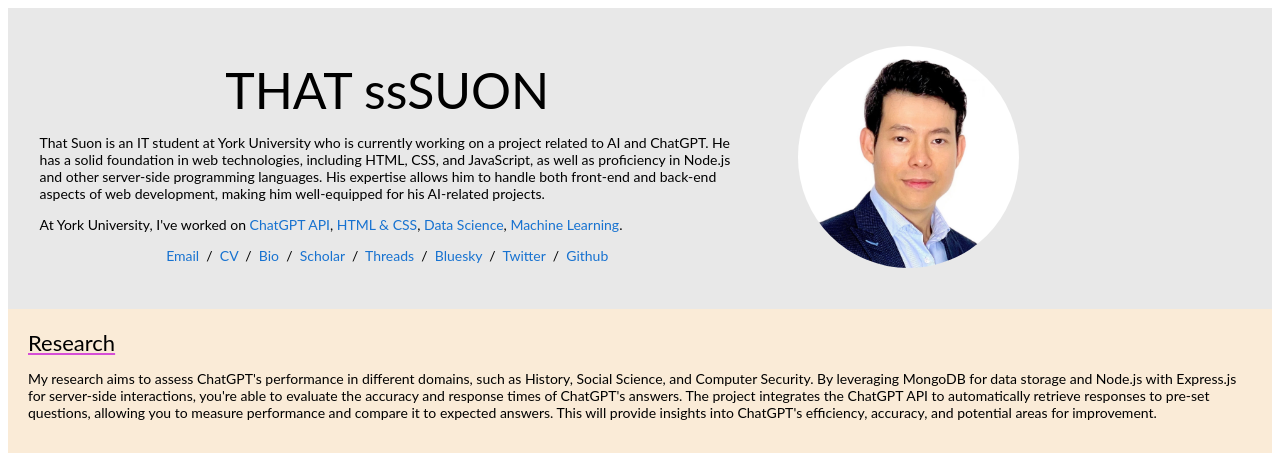
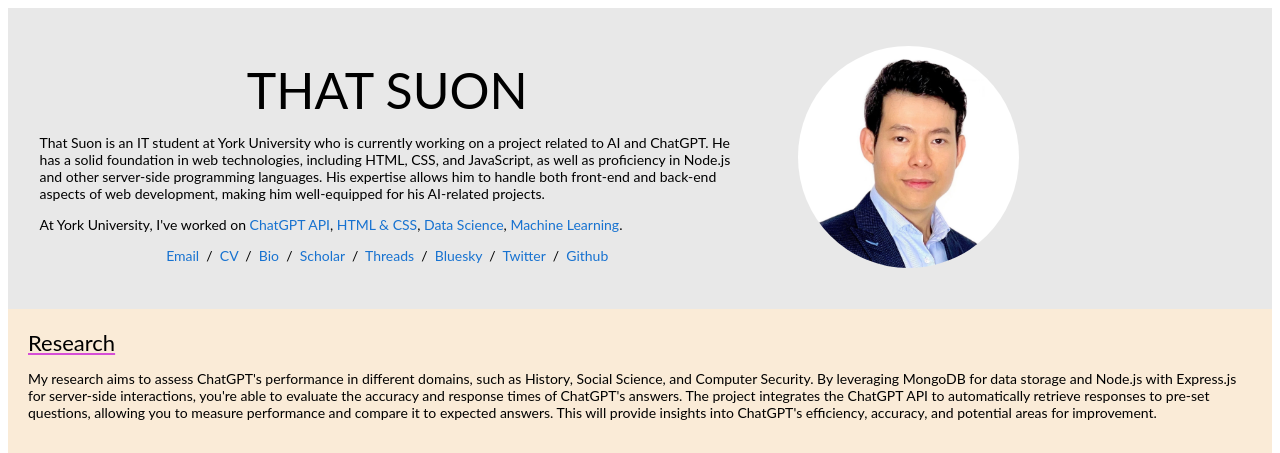
Before and after one commit to tsuon/tsuon.github.io, a plain HTML site: page index.html in a window 1280 px wide. Shown: the top 453 px of the page. Drawn offline with Linux system fonts and the light colour scheme.

Commit message:
Update index.html

```diff
--- a/index.html
+++ b/index.html
@@ -22,7 +22,7 @@
                   <tr style="padding:0; background-color: rgb(232, 232, 232);">
                     <td style="padding:2.5%; width:100%; max-width: 60%; vertical-align: middle;">
                       <p class="name" style="text-align: center;">
-                        THAT ssSUON
+                        THAT SUON
                       </p>
                       <p>
                         That Suon is an IT student at York University who is currently working on a project related to AI and ChatGPT. He has a solid foundation in web technologies, including HTML, CSS, and JavaScript, as well as proficiency in Node.js and other server-side programming languages. His expertise allows him to handle both front-end and back-end aspects of web development, making him well-equipped for his AI-related projects.
```
